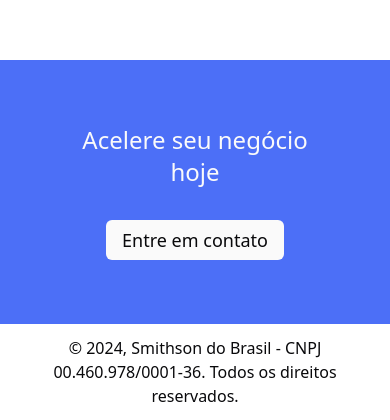
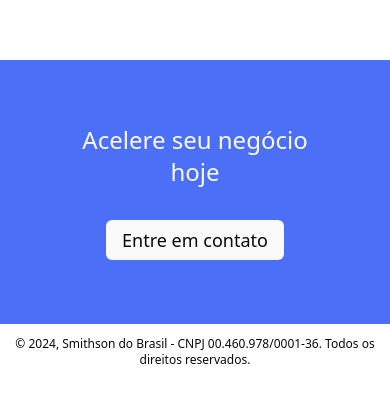
Before and after one commit to Smithson-do-Brasil/smithson-do-brasil, a React (Vite) app: page / in a window 390 px wide. Shown: the part 1834-2254 px from the top of the page. After the commit the page ends 2214 px from the top, so only its background shows below. Built offline with nearby package versions, Linux system fonts and the light colour scheme.

Commit message:
feat: adjusting footer font size

```diff
--- a/src/components/footer.tsx
+++ b/src/components/footer.tsx
@@ -1,6 +1,6 @@
 export function Footer() {
   return (
-    <footer className="flex items-center justify-center p-3 text-center">
+    <footer className="flex items-center justify-center p-3 text-center text-xs md:text-base">
       &copy; {new Date().getFullYear()}, Smithson do Brasil - CNPJ
       00.460.978/0001-36. Todos os direitos reservados.
     </footer>
```
